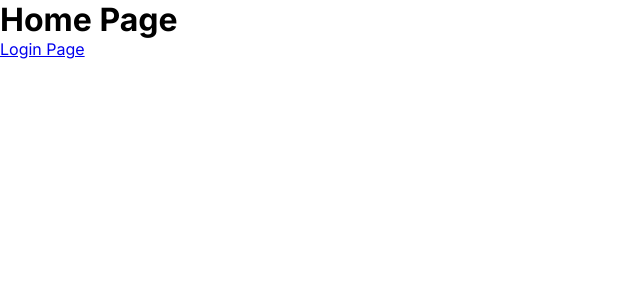
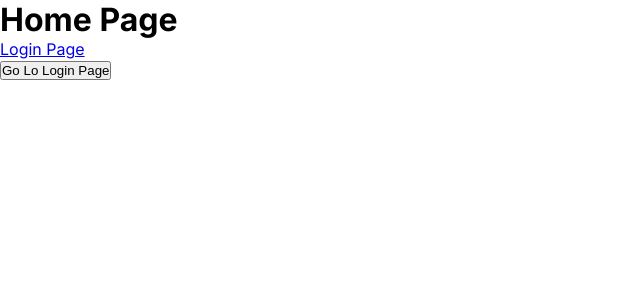
Before and after one commit to Avinashvns/nextjslearn, a Next.js app: page / in a window 1280 px wide. Shown: the top 300 px of the page, without its empty margins (0-640 px from the left). Built offline with nearby package versions, Linux system fonts and the light colour scheme.

Commit message:
Navigation routes

```diff
--- a/src/app/page.js
+++ b/src/app/page.js
@@ -3,19 +3,14 @@ import { useState } from 'react'
 import styles from './page.module.css'
 import Link from 'next/link';
 
+// Navigation Hook
+import { useRouter } from 'next/navigation';
+
 export default function Home() {
-  const [name, setName] = useState("Avinash");
-  // create function
-  const apple = () => {
-    // setName("Golu")
-    setName((prevName) => (prevName === "Avinash" ? "Golu" : 'Avinash'))
-  }
-  // Inner Component
-  const InnerComp = () => {
-    return (
-      <h1>Inner Component Page</h1>
-    )
-  }
+
+  // object of Navigation
+  const router = useRouter();
+
 
   return (
     <main >
@@ -23,6 +18,9 @@ export default function Home() {
 
       {/* Linking in next js */}
       <Link href='/login'>Login Page</Link>
+      <br />
+      {/* Button Navigation */}
+      <button onClick={() => router.push('/login')}>Go Lo Login Page</button>
 
 
     </main>
```
